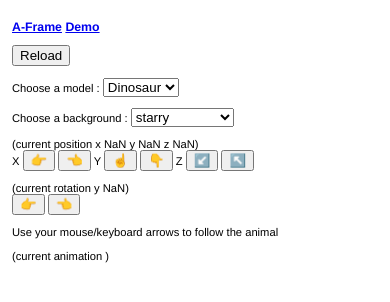
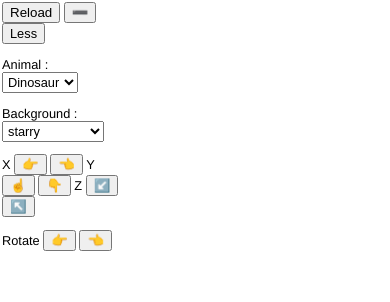
Before and after one commit to prawinn555/vrdemo, a website: page static/index.html in a window 390 px wide. Drawn offline with Linux system fonts and the light colour scheme.

Commit message:
optimize menu

```diff
--- a/static/index.html
+++ b/static/index.html
@@ -75,23 +75,36 @@
     </a-scene>
 
     <div id="text">
-      <h1><a href="https://aframe.io" target="__blank">A-Frame</a>
-		<a href="https://github.com/prawinn555/vrdemo"  target="__blank">Demo<a></h1>
-      <p><button onclick="window.location.reload()">Reload</button>
+      <button id="toggleMenuShow" class="hidden" title="show Menu"
+			onclick="toggleDisplay(['#toggleMenuShow','#menu'])">➕ Menu</button>
+
+	  <div id="menu">
+			<div class="hideOnMobile">
+		      	<a href="https://aframe.io" target="__blank">A-Frame</a>
+				<a href="https://github.com/prawinn555/vrdemo"  target="__blank">Demo<a>
+			</div>
+			<button onclick="window.location.reload()">Reload</button>
+			<button id="toggleMenuHide" title="hide menu" onclick="toggleDisplay(['#toggleMenuShow','#menu'])">➖</button>
+			<button id="toggleMenuLess" title="Reduce menu" class="small"
+					onclick="toggleDisplay(['#toggleMenuMore','#toggleMenuLess', '#moreMenu'])" >Less</button>
+			<button id="toggleMenuMore" title="Expand Menu" class="small hidden"
+					onclick="toggleDisplay(['#toggleMenuMore','#toggleMenuLess', '#moreMenu'])">More</button>
+		  <div id="moreMenu">
 		      <p>
-        Choose a model :
+		        Animal :
 				<select class="selectModel" name="selectModel"  >
 					<option selected >Dinosaur</option>
 					<option>Shark</option>
 				</select>
 		      </p>
 		      <p>
-        Choose a background :
+		        Background :
 				<select class="selectBG"   >
 				</select>
 		      </p>
+		  </div>
 	      <p>
-       <div> (current position
+	       <div class="hideOnMobile"> (current position
 			<span class="positionStatus"></span>)</div>
 	       <div>
 				X <button id="upX"   class="move-x up"   onclick="toggleMove({x:1})"
@@ -109,21 +122,22 @@
 			</div>
 	      </p>
 	      <p>
-       <div> (current rotation
+	       <div class="hideOnMobile"> (current rotation
 			<span class="rotationStatus"></span>)</div>
 	       <div>
-			  <button id="upX"   class="rotation up"    onclick="toggleRotate({y:1})"
+				Rotate <button id="upX"   class="rotation up"    onclick="toggleRotate({y:1})"
 								title="click=>move | click again=>stop" > 👉 </button>
 				  <button id="downX" class="rotation down"  onclick="toggleRotate({y:-1})"
 								title="click=>move | click again=>stop" >👈 </button>
 			</div>
 	      </p>
-      <p>Use your mouse/keyboard arrows to follow the animal</p>
-      <p>
+	      <div class="hideOnMobile" >Use your mouse/keyboard arrows to follow the animal</div>
+
+	      <div class="hideOnMobile" >
 	       <div> (current animation
 			<span class="animationStatus"></span>)</div>
-      </p>
-
+	      </div>
+	  </div>
     </div>
 
 
--- a/static/index.js
+++ b/static/index.js
@@ -236,6 +236,10 @@ document.addEventListener("DOMContentLoaded", function(event) {
 	showPositionStatus();
 	showRotationStatus();
 	setModel('Dinosaur');
+
+	if(window.screen.availWidth<800) {
+		toggleDisplay(['#toggleMenuMore','#toggleMenuLess', '#moreMenu']);
+	}
 });
 
 function createElementFromHTML(htmlString) {
@@ -245,3 +249,16 @@ function createElementFromHTML(htmlString) {
 	// Change this to div.childNodes to support multiple top-level nodes
 	return div.firstChild;
 }
+
+function toggleDisplay(array) {
+	array.forEach(id => {
+		let el = document.querySelector(id);
+		let c = 'hidden';
+		if(el.classList.contains(c)) {
+			el.classList.remove(c)
+		} else {
+			el.classList.add(c);
+		}
+	});
+
+}
--- a/static/style.css
+++ b/static/style.css
@@ -5,15 +5,39 @@ body {
   margin: 0.2em;
 }
 
-h1 {
-/*  font-style: italic;
-  color: #373fff;
-*/
-  font-size: 1.1em;
+	div#text {
+	  position: absolute;
+	  background-color: rgba(255, 255, 255, 0.7)
 	}
 
+.hidden {
+	display:none;
+}
+@media only screen and (max-width: 800px) {
+
 	div#text {
-  position: absolute;
+	  left: 1px;
+	  top: 1px;
+	  padding: 1px;
+	  max-width: 30%;
+	  font-size: 0.8em;
+	}
+	.hideOnMobile {
+		display:none;
+	}
+	select {
+		font-size: 1em;
+		padding : 1px;
+	}
+	button.small {
+		font-size: 1em;
+	}
+}
+
+
+@media only screen and (min-width: 801px) {
+
+	div#text {
 	  left: 6px;
 	  top: 6px;
 	  padding: 6px;
@@ -22,8 +46,11 @@ div#text {
 	  */
 	  max-width: 400px;
 	  font-size: 0.7em;
-  background-color: rgba(255, 255, 255, 0.7)
 	}
+}
+
+
+
 
 button:hover {
 	background-color: navajowhite;
@@ -32,7 +59,3 @@ button:hover {
 button.active {
 	background-color: lightsalmon;
 }
-
-animationStatus {
-	max-width: 400px;
-}
```
Lines whose indentation alone changed are shown as unchanged.
